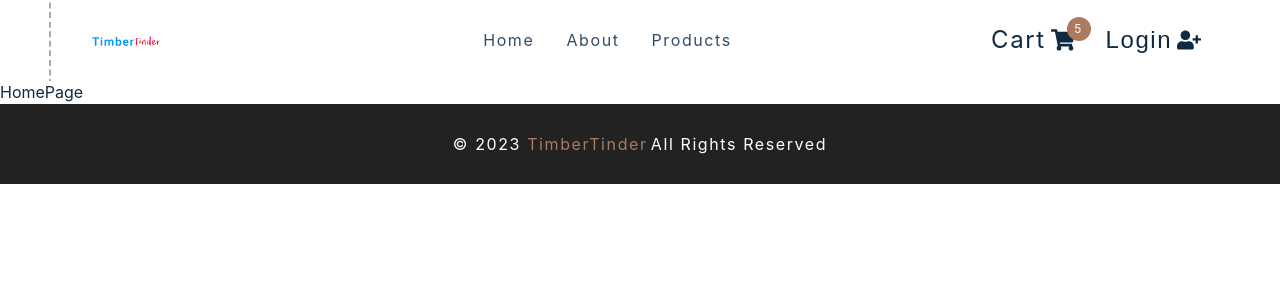
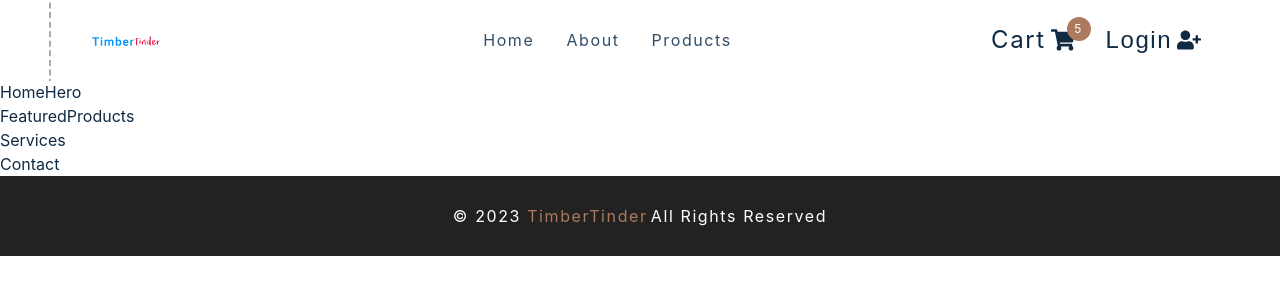
Before and after one commit to UsamaBhakrani/Ecommerce-React, a React app: page / in a window 1280 px wide. Shown: the top 300 px of the page. Built offline with nearby package versions, Linux system fonts and the light colour scheme; the HTML template or start-up script is replaced by a standard one.

Commit message:
styles for homehero

```diff
--- /dev/null
+++ b/src/components/HomeHero.jsx
@@ -0,0 +1,71 @@
+import { styled } from "styled-components"
+
+const HomeHero = () => {
+  return (
+    <div>HomeHero</div>
+  )
+}
+
+const Wrapper = styled.section`
+  min-height: 60vh;
+  display: grid;
+  place-items: center;
+  .img-container {
+    display: none;
+  }
+
+  p {
+    line-height: 2;
+    max-width: 45em;
+    margin-bottom: 2rem;
+    color: var(--clr-grey-5);
+    font-size: 1rem;
+  }
+  @media (min-width: 992px) {
+    height: calc(100vh - 5rem);
+    grid-template-columns: 1fr 1fr;
+    gap: 8rem;
+    h1 {
+      margin-bottom: 2rem;
+    }
+    p {
+      font-size: 1.25rem;
+    }
+    .hero-btn {
+      padding: 0.75rem 1.5rem;
+      font-size: 1rem;
+    }
+    .img-container {
+      display: block;
+      position: relative;
+    }
+    .main-img {
+      width: 100%;
+      height: 550px;
+      position: relative;
+      border-radius: var(--radius);
+      display: block;
+      object-fit: cover;
+    }
+    .accent-img {
+      position: absolute;
+      bottom: 0;
+      left: 0;
+      width: 250px;
+      transform: translateX(-50%);
+      border-radius: var(--radius);
+    }
+    .img-container::before {
+      content: '';
+      position: absolute;
+      width: 10%;
+      height: 80%;
+      background: var(--clr-primary-9);
+      bottom: 0%;
+      left: -8%;
+      border-radius: var(--radius);
+    }
+  }
+`
+
+export default HomeHero
--- a/src/components/index.jsx
+++ b/src/components/index.jsx
@@ -5,5 +5,15 @@ import Hero from "./Hero";
 import Services from "./Services";
 import Contact from "./Contact";
 import FeaturedProducts from "./FeaturedProducts";
+import HomeHero from "./HomeHero";
 
-export { NavBar, SideBar, Footer, Hero, Services, Contact, FeaturedProducts };
+export {
+  NavBar,
+  SideBar,
+  Footer,
+  Hero,
+  Services,
+  Contact,
+  FeaturedProducts,
+  HomeHero,
+};
--- a/src/pages/HomePage.jsx
+++ b/src/pages/HomePage.jsx
@@ -1,7 +1,14 @@
-import { Services, Hero, Contact, FeaturedProducts } from "../components";
+import { Services, HomeHero, Contact, FeaturedProducts } from "../components";
 
 const HomePage = () => {
-  return <div>HomePage</div>;
+  return (
+    <main>
+      <HomeHero />
+      <FeaturedProducts />
+      <Services />
+      <Contact />
+    </main>
+  );
 };
 
 export default HomePage;
```
Also changed, not shown: src/assets/hero-1.jpeg (added).
